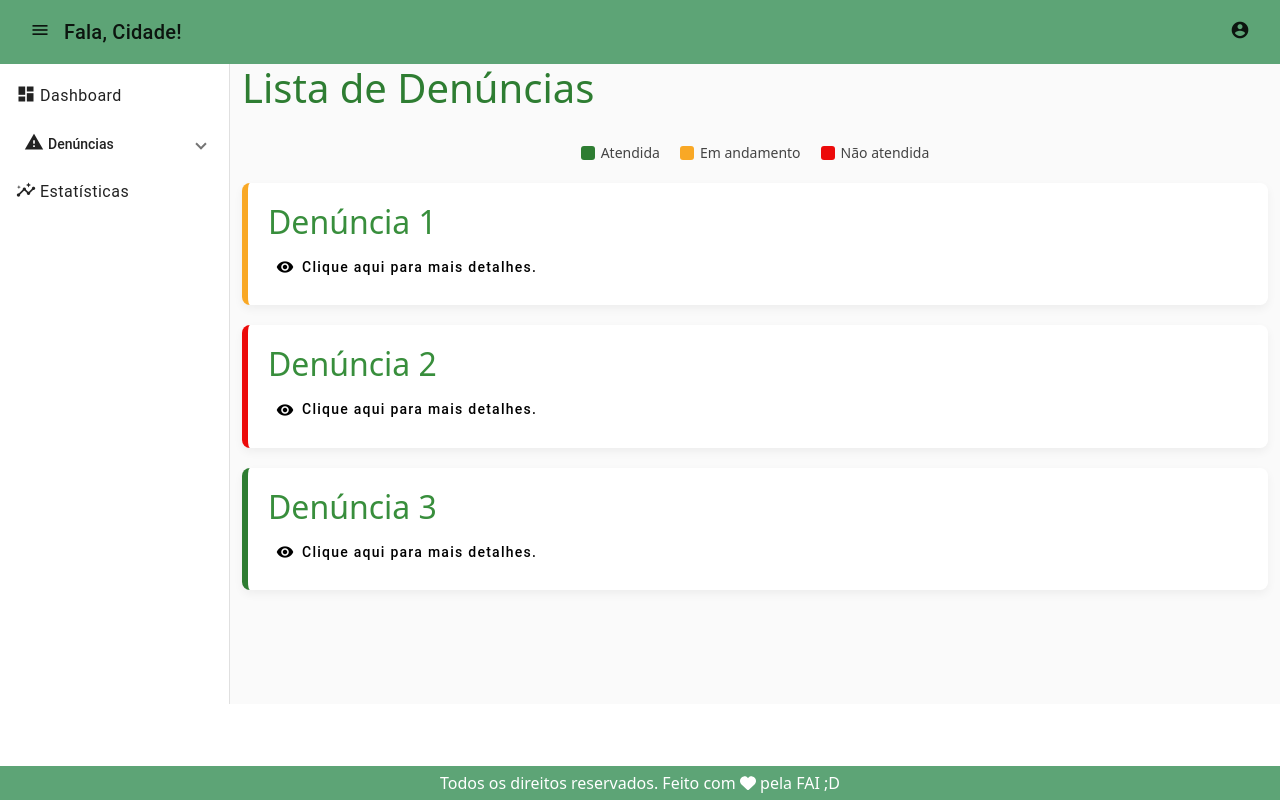
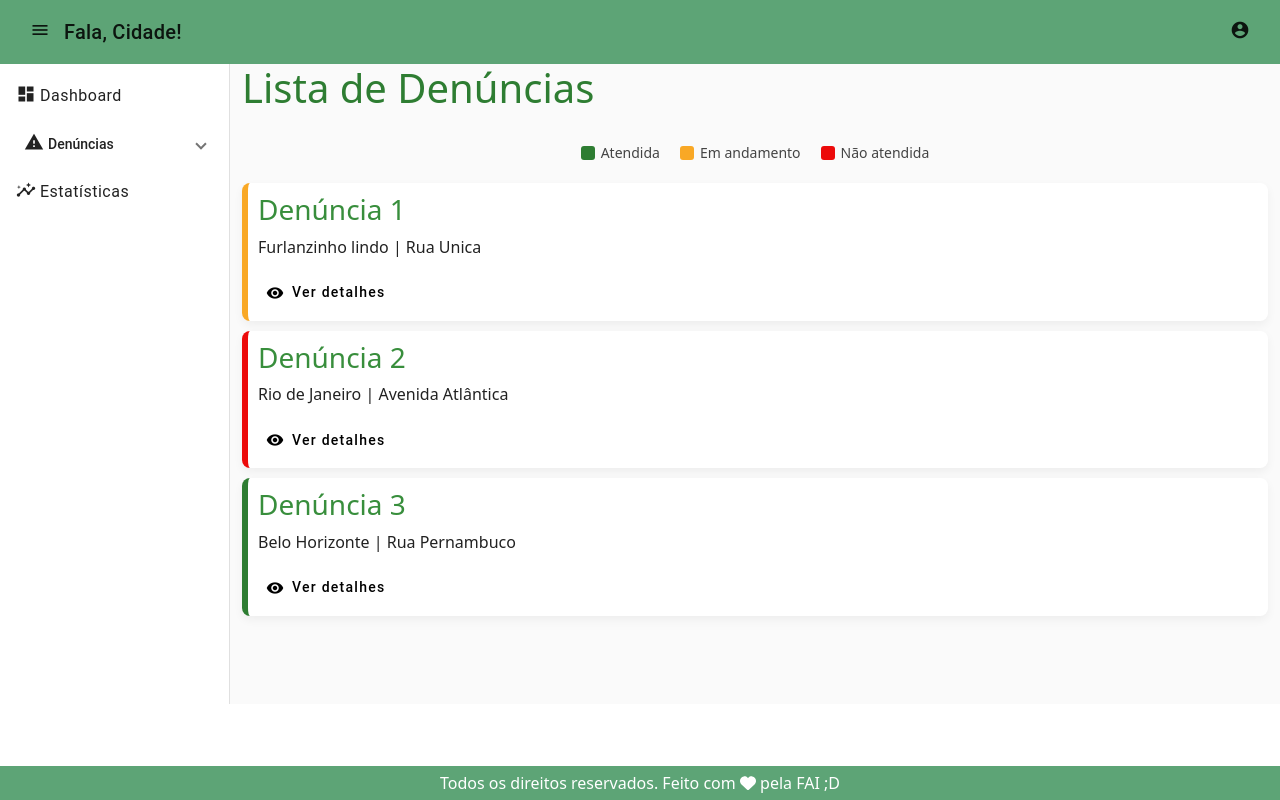
Before and after one commit to RRomano00/Fala-Cidade, an Angular app in the folder Projetos/Front-end/: page /listar-denuncia in a window 1280 px wide. Built offline with nearby package versions, Linux system fonts and the light colour scheme; data requests are answered from the project's data file.

Commit message:
refactor: alterado codigo para outra pagina

```diff
--- a/Projetos/Front-end/src/app/views/denuncias/listar-denuncia/listar-denuncia.component.css
+++ b/Projetos/Front-end/src/app/views/denuncias/listar-denuncia/listar-denuncia.component.css
@@ -58,16 +58,16 @@ h1 {
 .denuncia-list {
   display: flex;
   flex-direction: column;
-  gap: 20px;
+  gap: 10px;
 }
 
 .denuncia-card,
 .denuncia-card-unattended,
 .denuncia-card-pending {
   background-color: #ffffff;
-  padding: 20px;
+  padding: 10px;
   border-left: 6px solid;
-  box-shadow: 0 4px 10px rgba(0,0,0,0.05);
+  box-shadow: 0 4px 10px rgba(0, 0, 0, 0.05);
   border-radius: 8px;
   text-align: left;
   animation: slideUp 0.5s ease-in forwards;
@@ -90,12 +90,12 @@ h1 {
 .denuncia-card-unattended:hover,
 .denuncia-card-pending:hover {
   transform: scale(1.02);
-  box-shadow: 0 8px 16px rgba(0,0,0,0.1);
+  box-shadow: 0 8px 16px rgba(0, 0, 0, 0.1);
 }
 
-.denuncia-card h2,
-.denuncia-card-unattended h2,
-.denuncia-card-pending h2 {
+.denuncia-card h3,
+.denuncia-card-unattended h3,
+.denuncia-card-pending h3 {
   margin-top: 0;
   color: #388e3c;
 }
@@ -106,6 +106,7 @@ h1 {
     opacity: 0;
     transform: translateY(-15px);
   }
+
   to {
     opacity: 1;
     transform: translateY(0);
@@ -117,6 +118,7 @@ h1 {
     opacity: 0;
     transform: translateY(20px);
   }
+
   to {
     opacity: 1;
     transform: translateY(0);
--- a/Projetos/Front-end/src/app/views/denuncias/listar-denuncia/listar-denuncia.component.html
+++ b/Projetos/Front-end/src/app/views/denuncias/listar-denuncia/listar-denuncia.component.html
@@ -14,14 +14,11 @@
       'denuncia-card-pending': item.status === 'Em andamento',
       'denuncia-card-unattended': item.status === 'Não atendida'
     }">
-    <h2>Denúncia {{ item.id }}</h2>
-    <a mat-button routerLink='/listar-denuncia/{{item.id}}'>
+    <h3>Denúncia {{ item.id }}</h3>
+    <p>{{item.cidade}} | {{item.rua}}</p>
+    <a mat-button [routerLink]="['/listar-denuncia', item.id]">
       <mat-icon>visibility</mat-icon>
-      Clique aqui para mais detalhes.
-    </a> <!-- <p><strong>Status:</strong> {{ item.status }}</p>
-    <p><strong>Cidade:</strong> {{ item.cidade }}</p>
-    <p><strong>Bairro:</strong> {{ item.bairro }}</p>
-    <p><strong>Rua:</strong> {{ item.rua }}, {{ item.numero }}</p>
-    <p><strong>Conteúdo:</strong> {{ item.denuncia }}</p> -->
+      Ver detalhes
+    </a>
   </div>
 </div>
```
